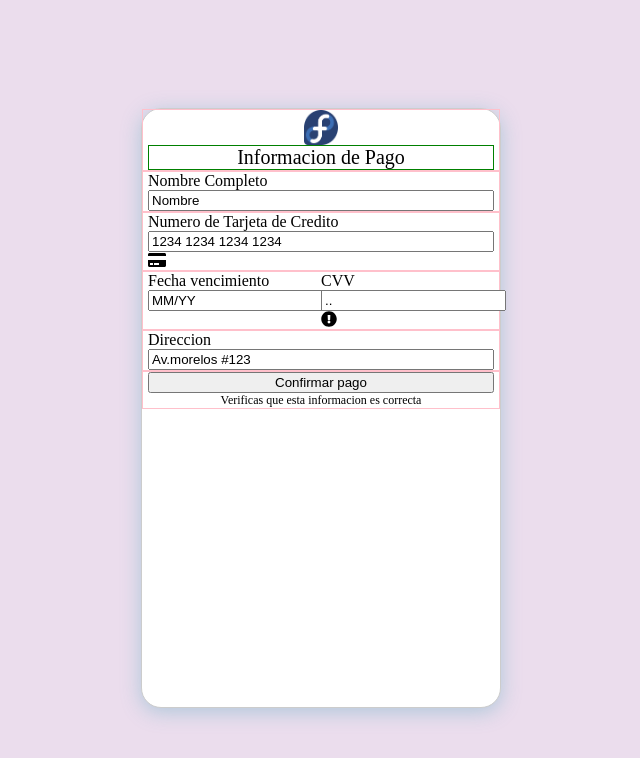
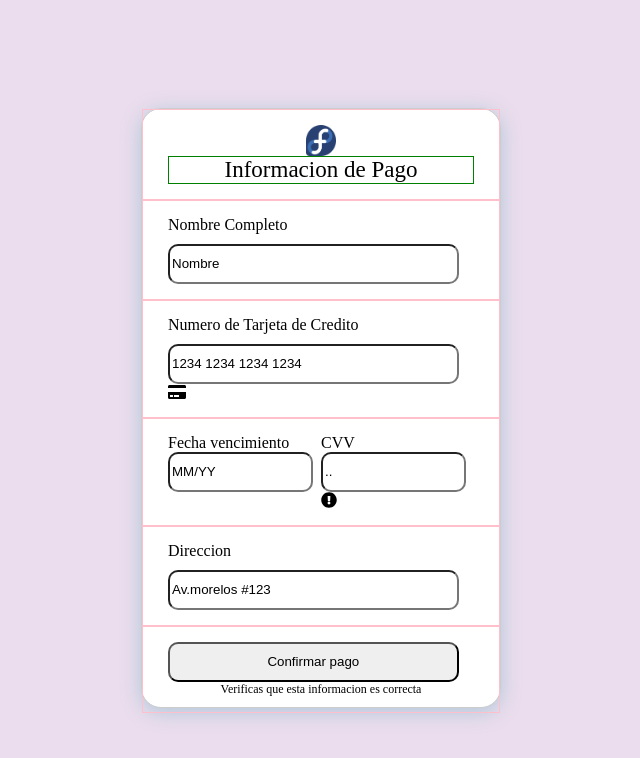
Before and after one commit to victortyau/pay-form, an Angular app: page / in a window 1280 px wide. Shown: the top 758 px of the page, without its empty margins (319-959 px from the left). Built offline with nearby package versions, Linux system fonts and the light colour scheme.

Commit message:
working on css fixes

```diff
--- a/src/app/app.component.css
+++ b/src/app/app.component.css
@@ -21,14 +21,14 @@
 .input-box {
   width: 100%;
   display: flex;
-  padding: 0 5px;
+  padding: 15px 25px;
   border: 1px solid pink;
   height:auto;
 }
 
 .label {
   width: 100%;
-  font-size: 20px;
+  font-size: 23px;
   border: 1px solid green;
   height: auto;
   text-align: center;
@@ -59,3 +59,14 @@
 .half-box {
   width: 50%;
 }
+
+.input-text {
+  border-radius: 10px;
+  width: 95%;
+  height: 40px;
+}
+
+.input-label {
+  font-size: 16px;
+  margin-bottom: 10px;
+}
--- a/src/app/app.component.html
+++ b/src/app/app.component.html
@@ -5,31 +5,31 @@
       <span class="label">{{ payment_info }}</span>
     </div>
     <div class="input-box column">
-      <span>{{ full_name }}</span>
-      <input type="text" name="name_input" id="name_input" value="{{ name }}" />
+      <span class="input-label">{{ full_name }}</span>
+      <input type="text" class="input-text" name="name_input" id="name_input" value="{{ name }}" />
     </div>
     <div class="input-box column">
-      <span>{{ card_number_label }}</span>
-      <input type="text" name="card_number_input" id="card_number_input" value="{{ credit_card_number }}" />
+      <span class="input-label">{{ card_number_label }}</span>
+      <input type="text" class="input-text" name="card_number_input" id="card_number_input" value="{{ credit_card_number }}" />
       <fa-icon [icon]="faCreditCard"></fa-icon>
     </div>
     <div class="input-box">
       <div class="half-box">
-        <span>{{ expiration_date_label }}</span>
-        <input type="text" name="expiration_date_input" id="expiration_date_input" value="{{ expiration_date }}" />
+        <span class="input-label">{{ expiration_date_label }}</span>
+        <input type="text" class="input-text" name="expiration_date_input" id="expiration_date_input" value="{{ expiration_date }}" />
       </div>
       <div class="half-box">
-        <span>{{ cvv_label }}</span>
-        <input type="text" name="cvv_input" id="cvv_input" value="{{ cvv }}" />
+        <span class="input-label">{{ cvv_label }}</span>
+        <input type="text" class="input-text" name="cvv_input" id="cvv_input" value="{{ cvv }}" />
         <fa-icon [icon]="faExclamationCircle"></fa-icon>
       </div>
     </div>
     <div class="input-box column">
-      <span>{{ address_label }}</span>
-      <input type="text" name="address_input" id="address_input" value="{{ address }}" />
+      <span class="input-label">{{ address_label }}</span>
+      <input type="text" class="input-text" name="address_input" id="address_input" value="{{ address }}" />
     </div>
     <div class="input-box column">
-      <input type="button" name="payment_button" id="payment_button" value="{{ confirm_payment }}"  (click)="make_payment()" />
+      <input type="button" class="input-text" name="payment_button" id="payment_button" value="{{ confirm_payment }}"  (click)="make_payment()" />
       <span class="small_label">{{ verify_data_label }}</span>
     </div>
   </div>
```
